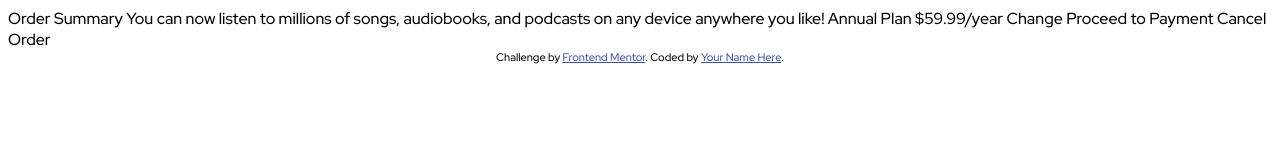
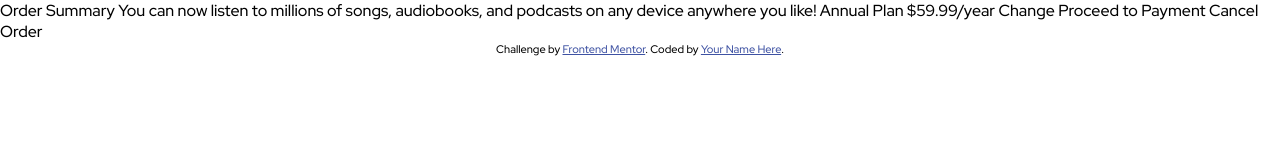
Before and after one commit to mo-adell/order-summary-component, a plain HTML site: page index.html in a window 1280 px wide. Drawn offline with Linux system fonts and the light colour scheme.

Commit message:
added main style guides

```diff
--- a/style.css
+++ b/style.css
@@ -1,6 +1,32 @@
+:root {
+    --primary-1 : hsl(225, 100%, 94%);
+    --primary-2 : hsl(245, 75%, 52%);
+
+    --neutral-1 : hsl(225, 100%, 98%);
+    --neutral-2 : hsl(224, 23%, 55%);
+    --neutral-3 : hsl(223, 47%, 23%);
+}
+
+* {
+    box-sizing: border-box;
+}
+
 body {
+    margin: 0;
+    padding: 0;
     font-family: 'Red Hat Display', sans-serif;
 }
 
+
+
+
+
+
+
+
+
+
+/*
 .attribution { font-size: 11px; text-align: center; }
 .attribution a { color: hsl(228, 45%, 44%); }
+*/
```
